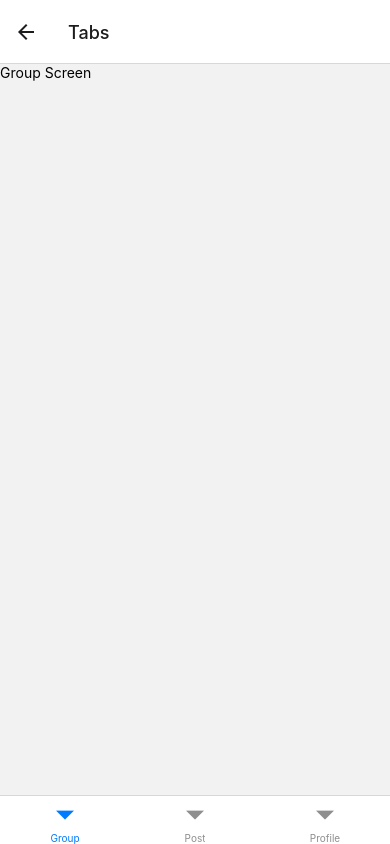
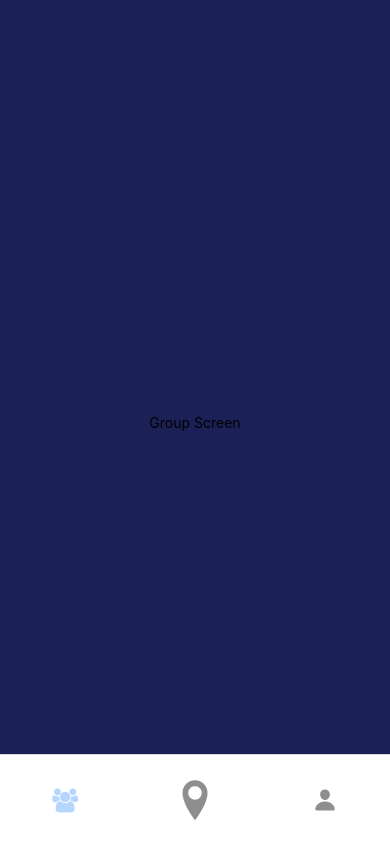
Before and after one commit to sofiapetterssonnn/Kandidat, a React Native app in the folder DineDrop/: screen /Tabs in a window 390 px wide. Built offline with nearby package versions, Linux system fonts and the light colour scheme.

Commit message:
styling log in och tabBar

```diff
--- a/DineDrop/App.js
+++ b/DineDrop/App.js
@@ -17,36 +17,36 @@ export default function App() {
   return (
     <NavigationContainer>
       <Stack.Navigator>
-        <Stack.Screen /*options={{headerShown: false}}*/
+        <Stack.Screen options={{headerShown: false}}
           name="Home"
           component={HomeScreen}
         />
-        <Stack.Screen /*options={{headerShown: false}}*/
+        <Stack.Screen options={{headerShown: false}}
           name="Login"
           component={LogInScreen}
         />
-        <Stack.Screen /*options={{headerShown: false}}*/
+        <Stack.Screen options={{headerShown: false}}
           name="CreateAccount"
           component={CreateAccountScreen}
         />
-        <Stack.Screen /*options={{headerShown: false}}*/
+        <Stack.Screen options={{headerShown: false}}
           name="Tabs"
           component={TabsScreen}
         />
-        <Stack.Screen /*options={{headerShown: false}}*/
+        <Stack.Screen options={{headerShown: false}}
          name="Group"
          component={GroupScreen}
        />
-       <Stack.Screen /*options={{headerShown: false}}*/
+       <Stack.Screen options={{headerShown: false}}
          name="Post"
          component={PostScreen}
        />
-       <Stack.Screen /*options={{headerShown: false}}*/
+       <Stack.Screen options={{headerShown: false}}
          name="Profile"
          component={ProfileScreen}
        />
 
-       <Stack.Screen /*options={{headerShown: false}}*/
+       <Stack.Screen options={{headerShown: false}}
          name="Settings"
          component={SettingsScreen}
        />
--- a/DineDrop/assets/screens/GroupScreen.js
+++ b/DineDrop/assets/screens/GroupScreen.js
@@ -1,11 +1,20 @@
 import React from 'react';
-import { Text, View} from 'react-native';
+import {StyleSheet, Text, View} from 'react-native';
 
 export default function GroupScreen(){
     return(
-        <View>
+        <View style={styles.container}>
             <Text>Group Screen</Text>
         </View>
 
     );
 }
+
+const styles = StyleSheet.create({
+    container: {
+      flex: 1,
+      backgroundColor: '#1B2156',
+      alignItems: 'center',
+      justifyContent: 'center',
+    }
+});
--- a/DineDrop/assets/screens/homeScreen.js
+++ b/DineDrop/assets/screens/homeScreen.js
@@ -16,7 +16,7 @@ function LogInButton (props) {
             navigation.navigate('Login')
             }}
         >
-            <Text>{props.label}</Text>
+            <Text style={styles.buttonText}>LOG IN</Text>
         </TouchableOpacity>
     );
 }
@@ -42,13 +42,21 @@ const addDoc = async () => {
 const styles = StyleSheet.create({
     container: {
       flex: 1,
-      backgroundColor: '#fff',
+      backgroundColor: '#1B2156',
       alignItems: 'center',
-      justifyContent: 'center',
+      justifyContent: 'flex-end',
+      paddingBottom: 50,
     },
     button: {
-        alignItems: 'center',
-        backgroundColor: '#DDDDDD',
-        padding: 10,
-      }
+      backgroundColor: '#B4D6FF',
+      borderRadius: 20,
+      paddingVertical: 20,
+      paddingHorizontal: 90,
+      marginVertical: 20,
+      },
+     buttonText: {
+        color: '#1B2156',
+        fontWeight: 'bold',
+        fontSize: 18,
+      },
   });
--- a/DineDrop/assets/screens/profileScreen.js
+++ b/DineDrop/assets/screens/profileScreen.js
@@ -33,10 +33,13 @@ const styles = StyleSheet.create({
       backgroundColor: '#fff',
       alignItems: 'center',
       justifyContent: 'center',
+      paddingTop: 100,
     },
     button: {
         alignItems: 'center',
         backgroundColor: '#DDDDDD',
         padding: 10,
+        marginVertical: 100,
+
       }
   });
--- a/DineDrop/assets/screens/tabsScreen.js
+++ b/DineDrop/assets/screens/tabsScreen.js
@@ -1,6 +1,11 @@
 import React from 'react';
+import {createBottomTabNavigator} from '@react-navigation/bottom-tabs';
+import { Entypo } from '@expo/vector-icons';
+import { FontAwesome } from '@expo/vector-icons';
+import { Ionicons } from '@expo/vector-icons';
+import { StyleSheet,  Text, View, TouchableOpacity  } from 'react-native';
 
-import {createBottomTabNavigator} from '@react-navigation/bottom-tabs';
+
 
 
 import GroupScreen from './GroupScreen.js';
@@ -8,28 +13,36 @@ import PostScreen from './PostScreen.js';
 import ProfileScreen from './ProfileScreen.js';
 const Tab = createBottomTabNavigator();
 
+
 const Tabs = () => {
     return(
         <Tab.Navigator
             screenOptions={{
-                showLabel: false,
-                style: {
+                tabBarShowLabel: false,
+                tabBarActiveTintColor: "#B4D6FF",
+
+                tabBarStyle: {
+
+                    color: '#1B2156',
+
                     position: 'absolute',
-                    bottom: 25,
-                    left:20,
-                    right: 20,
+                    bottom: 0,
+                    left:0,
+                    right: 0,
                     elevation: 0,
                     backgroundColor: '#ffffff',
-                    borderRadious: 15,
-                    height: 90,
+                    opacity: 70,
+                    height: 90
                 }
             }}
+
          >
-            <Tab.Screen name="Group" component={GroupScreen} options={{headerShown: false}} />
-            <Tab.Screen name="Post" component={PostScreen} options={{headerShown: false}} />
-            <Tab.Screen name="Profile" component={ProfileScreen} options={{headerShown: false}} />
+            <Tab.Screen name="Group" component={GroupScreen} options={{headerShown: false, tabBarIcon: ({focused, color})=>(<FontAwesome name="group" size={24} color={color} />)}} />
+            <Tab.Screen name="Post" component={PostScreen} options={{headerShown: false, tabBarIcon: ({focused, color})=>(<Entypo name="location-pin" size={50} color={color} />)}} />
+            <Tab.Screen name="Profile" component={ProfileScreen} options={{headerShown: false, tabBarIcon: ({focused, color})=>(<Ionicons name="person" size={24} color={color} />)}} />
         </Tab.Navigator>
     );
 }
 
+
 export default Tabs;
```
